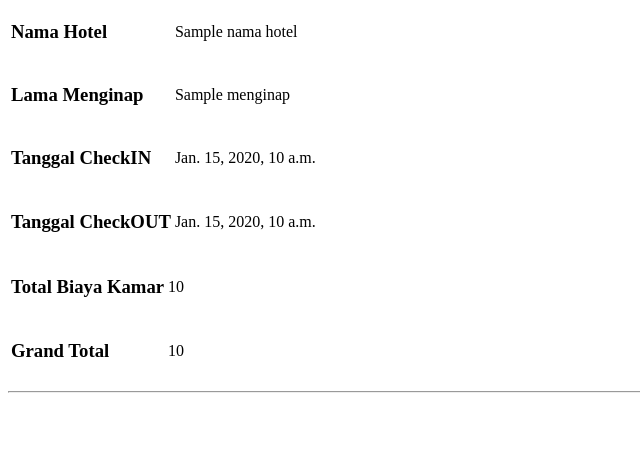
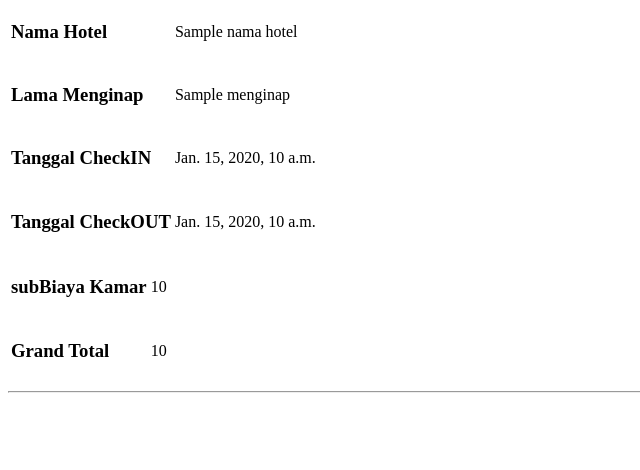
Before and after one commit to kodoxsalto/stukasmastericl, a Django app: template pemesananhotel/templates/index.html in a window 1280 px wide. Shown: the part 78-548 px from the top of the page, without its empty margins (0-640 px from the left). Run offline with Django 3.2, Linux system fonts and the light colour scheme; the template is opened without the code that fills it: most values are stand-ins (such as "Sample title", 1, 10 or a date in 2020); parts of the project's set-up code (start-up, migrations or seed data) failed here and were passed over.

Commit message:
revisi indexhtml

```diff
--- a/pemesananhotel/templates/index.html
+++ b/pemesananhotel/templates/index.html
@@ -76,7 +76,7 @@
     <table>
         <tr>
             <td>
-                <h3>Total Biaya Kamar </h3>
+                <h3>subBiaya Kamar </h3>
             </td>
             <td>{{subTotalKamar}}</td>
         </tr>
```
